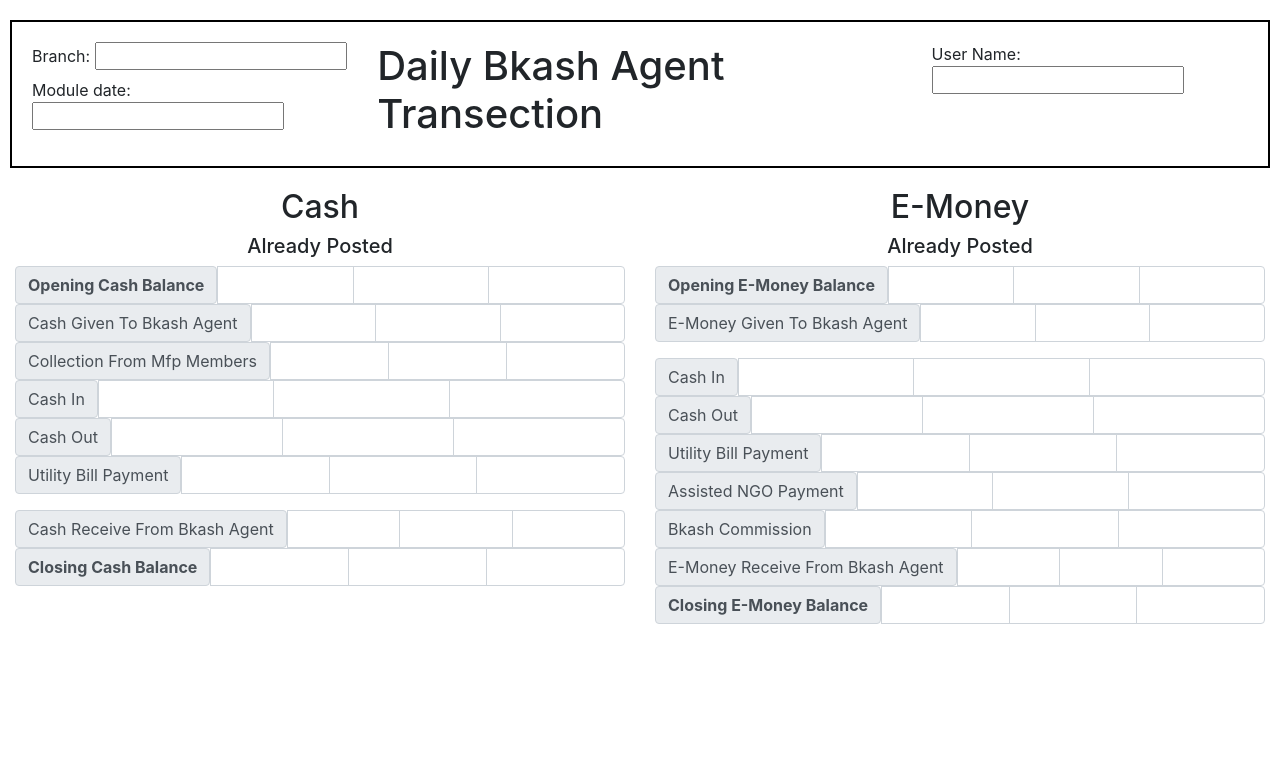
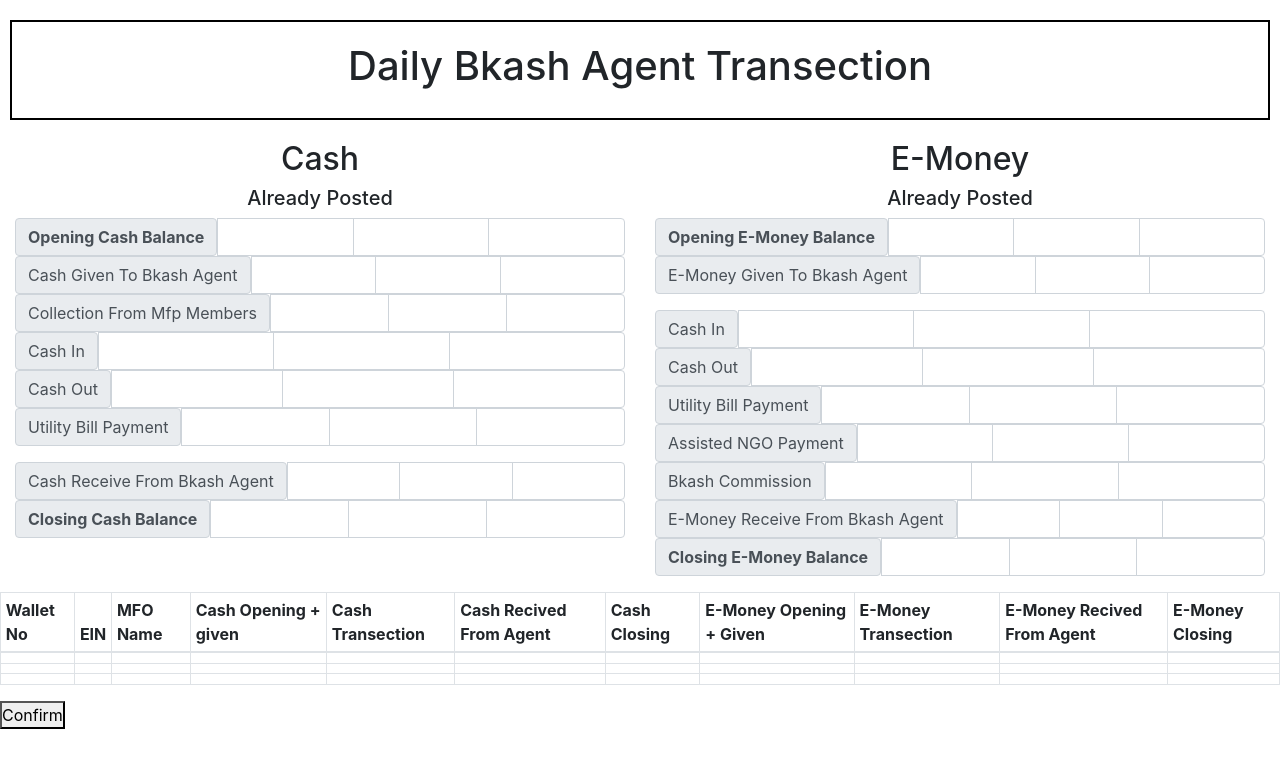
Before and after one commit to Shadman352126/bkash, a plain HTML site: page index.html in a window 1280 px wide. Drawn offline with nearby package versions, Linux system fonts and the light colour scheme.

Commit message:
table added

```diff
--- a/index.html
+++ b/index.html
@@ -14,20 +14,7 @@
   </head>
   <body>
     <div class="header">
-      <div>
-        <label class="part1" for=""
-          >Branch: <input type="text" name="" id=""
-        /></label>
-        <label class="part1" for=""
-          >Module date: <input type="text" name="" id=""
-        /></label>
-      </div>
-      <div class="part2">
-        <h1>Daily Bkash Agent Transection</h1>
-      </div>
-      <div class="part3">
-        <label for="">User Name: <input type="text" name="" id="" /></label>
-      </div>
+      <h1>Daily Bkash Agent Transection</h1>
     </div>
     <div class="main">
       <div class="container-fluid">
@@ -440,6 +427,65 @@
           </div>
         </div>
       </div>
+      <table class="table table-sm table-hover table-bordered table-stripedd">
+        <thead>
+          <tr>
+            <th>Wallet No</th>
+            <th>EIN</th>
+            <th>MFO Name</th>
+            <th>Cash Opening + given</th>
+            <th>Cash Transection</th>
+            <th>Cash Recived From Agent</th>
+            <th>Cash Closing</th>
+            <th>E-Money Opening + Given</th>
+            <th>E-Money Transection</th>
+            <th>E-Money Recived From Agent</th>
+            <th>E-Money Closing</th>
+          </tr>
+        </thead>
+        <tbody>
+          <tr>
+            <td></td>
+            <td></td>
+            <td></td>
+            <td></td>
+            <th></th>
+            <td></td>
+            <td></td>
+            <td></td>
+            <td></td>
+            <td></td>
+            <td></td>
+          </tr>
+          <tr>
+            <td></td>
+            <td></td>
+            <td></td>
+            <td></td>
+            <th></th>
+            <td></td>
+            <td></td>
+            <td></td>
+            <td></td>
+            <td></td>
+            <td></td>
+          </tr>
+          <tr>
+            <td></td>
+            <td></td>
+            <td></td>
+            <td></td>
+            <th></th>
+            <td></td>
+            <td></td>
+            <td></td>
+            <td></td>
+            <td></td>
+            <td></td>
+          </tr>
+        </tbody>
+      </table>
+      <button>Confirm</button>
     </div>
   </body>
 </html>
```
